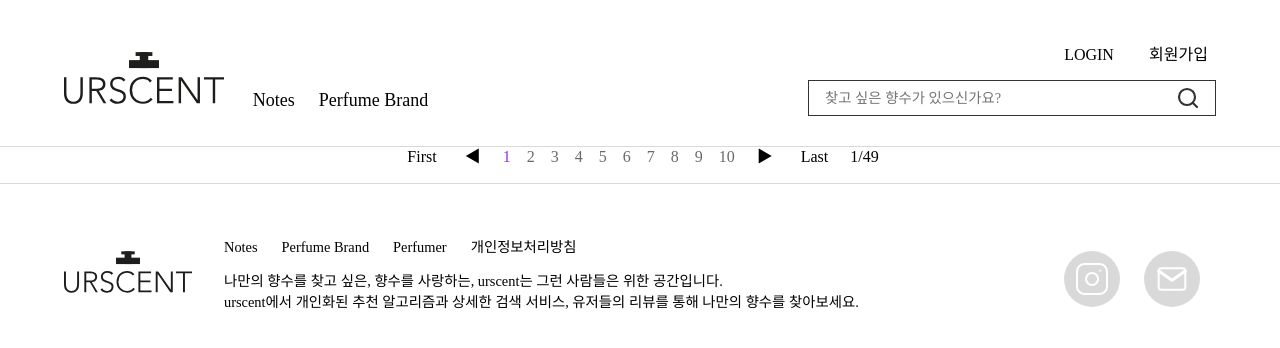
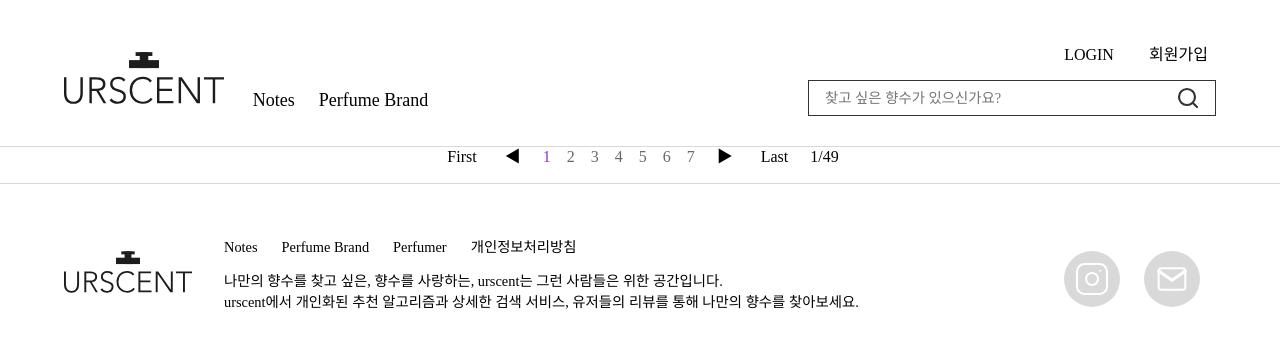
Before and after one commit to Urscent-FE/urscent-web, a React app: page / in a window 1280 px wide. Shown: the top 348 px of the page. Built offline with nearby package versions, Linux system fonts and the light colour scheme.

Commit message:
Refactor : 007-useMemo 에서 useEffect로 변경

```diff
--- a/src/components/pagenation/Pagenation.tsx
+++ b/src/components/pagenation/Pagenation.tsx
@@ -1,4 +1,4 @@
-import React, { useMemo } from 'react';
+import React, { useEffect, useState } from 'react';
 import styles from './Pagenation.module.scss';
 
 interface IPagenationProps {
@@ -16,7 +16,9 @@ export const Pagenation: React.FC<IPagenationProps> = ({
   visiblePageCount,
   autoCenter = false,
 }) => {
-  const lastPageCount = maxPage % visiblePageCount;
+  const [pageList, setPageList] = useState<number[]>([]);
+
+  const lastPageCount = maxPage % visiblePageCount || visiblePageCount;
   const lastPageFirst = maxPage + 1 - lastPageCount;
 
   // autoCenter = true
@@ -25,7 +27,7 @@ export const Pagenation: React.FC<IPagenationProps> = ({
   const half = Math.ceil(visiblePageCount / 2);
   const lasthalf = Math.ceil(maxPage - half);
 
-  const pageList = useMemo(() => {
+  const calculatePageList = () => {
     if (autoCenter) {
       if (1 === currentPage || half >= currentPage) {
         return Array.from({ length: end }, (_, index) => index + 1);
@@ -48,14 +50,15 @@ export const Pagenation: React.FC<IPagenationProps> = ({
       );
     }
     // 페이지 리스트 첫 부분에 위치한 경우
-    if (1 === currentPage % visiblePageCount) {
-      return Array.from({ length: visiblePageCount }, (_, index) => currentPage + index);
-    }
     // 중간 부분에 위치한 경우
     return Array.from(
       { length: visiblePageCount },
       (_, index) => Math.floor(currentPage / visiblePageCount) * visiblePageCount + index + 1,
     );
+  };
+
+  useEffect(() => {
+    setPageList(calculatePageList());
   }, [currentPage]);
 
   const onClickPrevButton = () => {
--- a/src/pages/HomePage.tsx
+++ b/src/pages/HomePage.tsx
@@ -16,7 +16,7 @@ export const HomePage = () => {
             maxPage={49}
             currentPage={pagenation}
             setCurrentPage={setPagenation}
-            visiblePageCount={10}
+            visiblePageCount={7}
           />
           <Outlet />
         </main>
```
